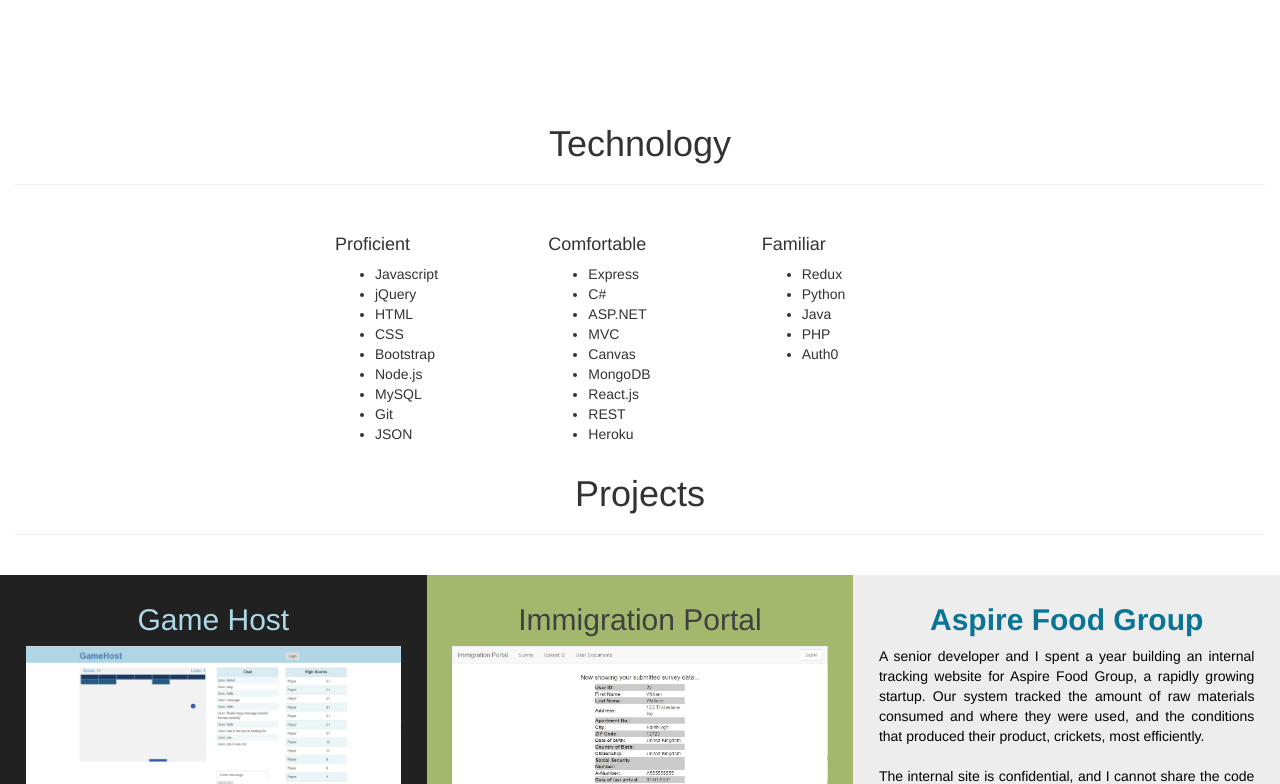
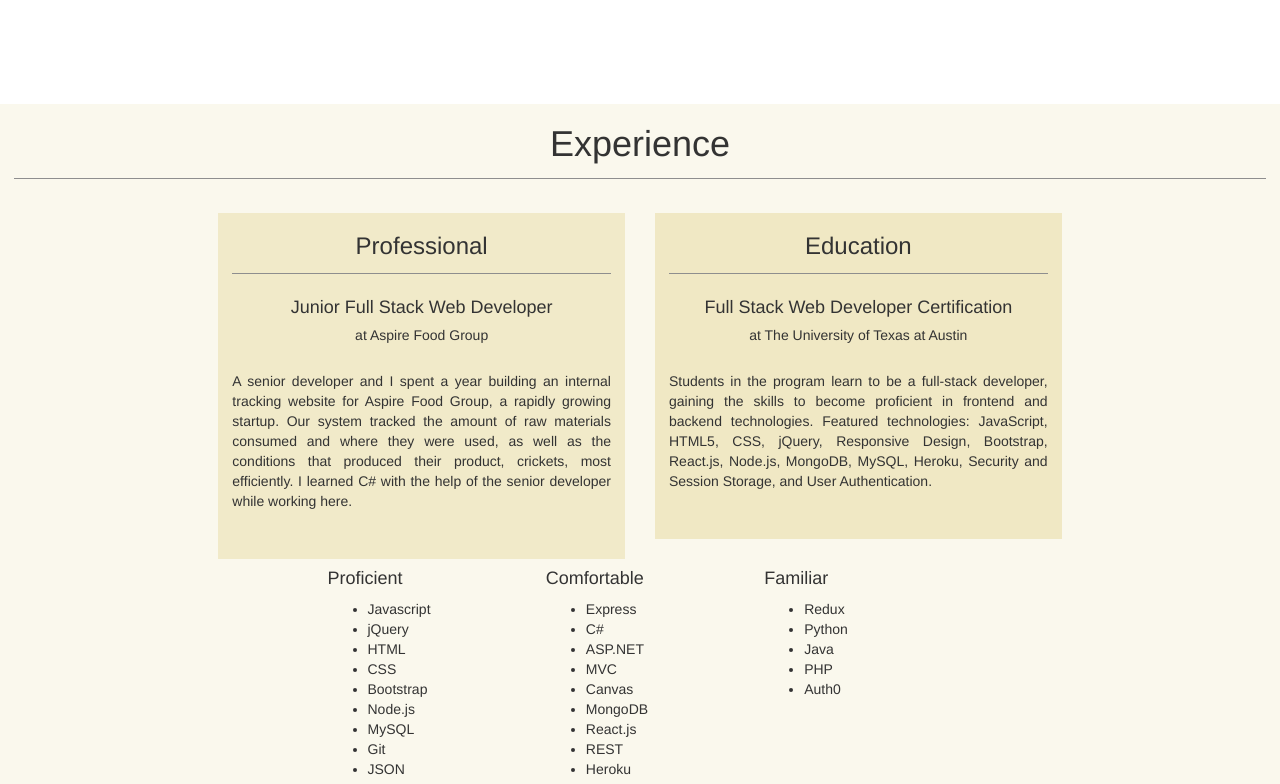
Before and after one commit to williamwgilmore/williamwgilmore, a React (Create React App) app: page / in a window 1280 px wide. Shown: the part 1256-2040 px from the top of the page. Built offline with nearby package versions, Linux system fonts and the light colour scheme.

Commit message:
moved zoom into 1 style, removed margin from backgrounds

```diff
--- a/public/style/generalStyle.css
+++ b/public/style/generalStyle.css
@@ -15,6 +15,9 @@ html, body {
 	background-position: left top;
 	background-attachment: fixed;
 	height:100%;
+	/*This removes the space from the container*/
+	margin-right: -15px;
+	margin-left: -15px;
 }
 
 .title {
@@ -116,6 +119,34 @@ html, body {
 	}
 }
 
+/*Experience CSS*/
+
+.experienceBackground {
+	background-color: #faf8ed;
+	/*Counter whitespace from container*/
+	margin-left: -15px;
+	margin-right: -15px;
+}
+
+.professionalBackground {
+	background-color: #f1eac9;
+}
+
+.educationBackground {
+	background-color: #f0e8c4;
+}
+
+.blackBar {
+	border-top: 1px solid #8e8e8e;
+	margin: 1em 1em;
+}
+
+.experienceText {
+	margin: 2em 1em;
+	text-align: justify;
+}
+
+
 /*Projects CSS -- there is also css in a media query*/
 
 .aspireSection {
@@ -192,4 +223,24 @@ html, body {
 		margin-left: auto;
 		margin-right: auto;
 	}
+
+	.professionalBackground, .educationBackground{
+		margin: 2em 2em;
+	}
+
+	.experienceText{
+		margin: 1em 10em;
+	}
 }
+
+/*Background zoom*/
+.backgroundZoom{
+	position: relative;
+	transition: transform .2s;
+	z-index: 10;
+}
+
+.backgroundZoom:hover{
+	transform: scale(1.25);
+	z-index: 10000;
+}
--- a/src/components/App.js
+++ b/src/components/App.js
@@ -2,7 +2,7 @@ import React, { Component } from 'react';
 import Welcome from './Welcome.js';
 import About from './About.js';
 import Projects from './Projects';
-import Technology from './Technology';
+import Experience from './Experience';
 import Contact from './Contact';
 
 
@@ -12,7 +12,7 @@ class App extends Component {
       <div className='fullHeight'>
         <Welcome />
         <About />
-        <Technology />
+        <Experience />
         <Projects />
         <Contact />
       </div>
--- a/src/components/Projects.js
+++ b/src/components/Projects.js
@@ -15,7 +15,7 @@ export default class Projects extends Component {
 						<h2 className='text-center'>
 							Game Host
 						</h2>
-						<a href='https://radiant-sands-20076.herokuapp.com/breakout' className='gameHostLink' target='_blank' />
+						<a href='https://radiant-sands-20076.herokuapp.com/breakout' className='gameHostLink' target='_blank' rel="noopener noreferrer" />
 						<p>
 							For my final project at The University of Texas at Austin's Bootcamp, I created a game hosting site using
 							React, Canvas, Mongoose, and Auth0. The idea behind the site is that the only code that needs to change is
@@ -26,7 +26,7 @@ export default class Projects extends Component {
 						<h2 className='text-center'>
 							Immigration Portal
 						</h2>
-						<a href='https://fast-everglades-41667.herokuapp.com/document' className='immigrationPortalLink' target='_blank' />
+						<a href='https://fast-everglades-41667.herokuapp.com/document' className='immigrationPortalLink' target='_blank' rel="noopener noreferrer" />
 						<p>
 							One of my group projects from UT's coding bootcamp, we found someone looking for a website to help immigrants
 							connect with pro bono lawyers. We never heard back from them, but decided to make a mock website anyways.
--- a/src/components/Technology.js
+++ /dev/null
@@ -1,56 +0,0 @@
-import React, { Component } from 'react';
-
-export default class Technology extends Component {
-	render() {
-		return (
-			<div>
-				<div className='row'>
-					<div className='col-md-12 text-center'>
-						<h1>Technology</h1>
-						<hr /><br />
-					</div>
-				</div>
-				<div className='row'>
-					<div className='col-md-2 col-md-offset-3'>
-						<h4>Proficient</h4>
-						<ul>
-							<li>Javascript</li>
-							<li>jQuery</li>
-							<li>HTML</li>
-							<li>CSS</li>
-							<li>Bootstrap</li>
-							<li>Node.js</li>
-							<li>MySQL</li>
-							<li>Git</li>
-							<li>JSON</li>
-						</ul>
-					</div>
-					<div className='col-md-2'>
-						<h4>Comfortable</h4>
-						<ul>
-							<li>Express</li>
-							<li>C#</li>
-							<li>ASP.NET</li>
-							<li>MVC</li>
-							<li>Canvas</li>
-							<li>MongoDB</li>
-							<li>React.js</li>
-							<li>REST</li>
-							<li>Heroku</li>
-						</ul>
-					</div>
-					<div className='col-md-2'>
-						<h4>Familiar</h4>
-						<ul>
-							<li>Redux</li>
-							<li>Python</li>
-							<li>Java</li>
-							<li>PHP</li>
-							<li>Auth0</li>
-						</ul>
-					</div>
-				</div>
-			</div>
-		);
-	}
-}
```
Also changed, not shown: 1 other file (tests, documents, lock files or other folders).
